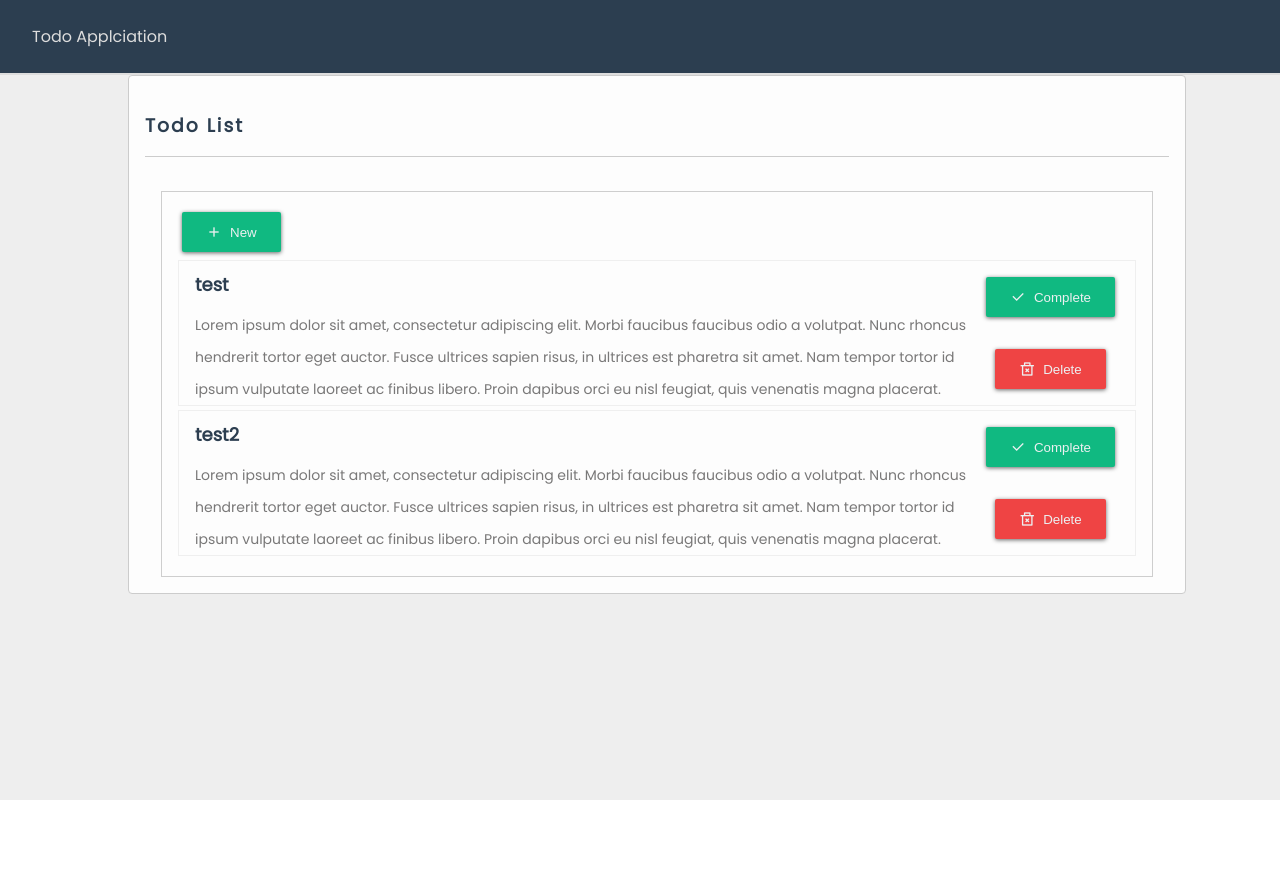
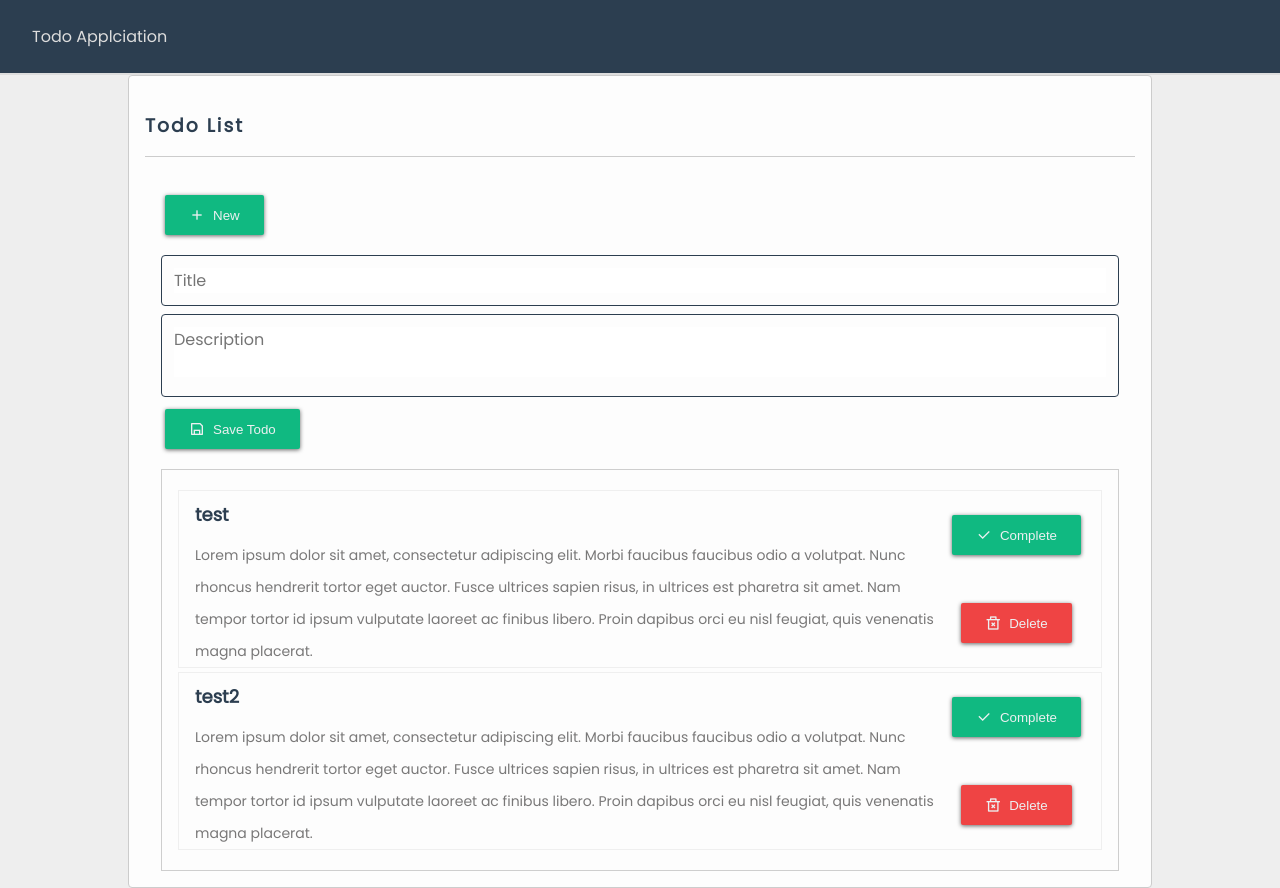
Before and after one commit to kutay-celebi/gotodo, a Vue app in the folder frontend/: page / in a window 1280 px wide. Both pictures are taken after a click on the button "New". Before the commit the page ends 800 px from the top, so only its background shows below. Built offline with nearby package versions, Linux system fonts and the light colour scheme.

Commit message:
- init todo create update - test conditional rendering - test fill todo form

```diff
--- a/frontend/src/App.vue
+++ b/frontend/src/App.vue
@@ -11,6 +11,10 @@
   color: #2c3e50;
 }
 
+* {
+  box-sizing: border-box;
+}
+
 body {
   padding: 0;
   margin: 0;
--- a/frontend/src/assets/index.css
+++ b/frontend/src/assets/index.css
@@ -75,3 +75,48 @@
 .btn.success {
     background-color: #10B981;
 }
+
+
+/*INPUT*/
+.form-field {
+    font-family: 'Poppins', Serif, serif;
+    padding: .75rem;
+    border: 1px solid #2c3e50;
+    border-radius: .250rem;
+    width: 100%;
+    margin: .5rem auto;
+}
+
+.text-input {
+    font-family: 'Poppins', Serif, serif;
+    border: 0;
+    resize: none;
+    font-size: 16px;
+    padding: 0;
+    width: 100%;
+}
+
+.text-input:focus {
+    outline: none;
+}
+
+.text-input:focus-visible {
+    outline: none;
+}
+
+
+/*ANIMATIONS*/
+
+/* fade-transform */
+.fade-transform-leave-active,
+.fade-transform-enter-active {
+    transition: all .5s;
+}
+.fade-transform-enter {
+    opacity: 0;
+    transform: translateX(-30px);
+}
+.fade-transform-leave-to {
+    opacity: 0;
+    transform: translateX(30px);
+}
--- /dev/null
+++ b/frontend/src/components/TodoCreateUpdate.vue
@@ -0,0 +1,52 @@
+<template>
+  <div class="create-update-wrapper">
+    <button id="show-container-btn" class="btn success" @click="showContainer = !showContainer">
+      <span><i class="ri-add-line"/>New</span>
+    </button>
+    <transition name="fade-transform">
+      <div v-if="showContainer">
+        <form  id="todo-form" class="todo-form" @submit.prevent="handleFormSubmit">
+          <div class="form-field">
+            <input id="todo-title" class="text-input" placeholder="Title" v-model="todoModel.title">
+          </div>
+          <div class="form-field">
+            <textarea id="todo-description" class="text-input" placeholder="Description" v-model="todoModel.description"/>
+          </div>
+
+          <button id="submit-button" class="btn success" type="submit">
+            <span><i class="ri-save-line"></i>Save Todo</span>
+          </button>
+        </form>
+      </div>
+    </transition>
+  </div>
+</template>
+
+<script lang="ts">
+import Vue from 'vue'
+import { Todo } from '@/model/Todo'
+
+export default Vue.extend({
+  name: 'TodoCreateUpdate',
+  data () {
+    return {
+      showContainer: false,
+      todoModel: {} as Todo
+    }
+  },
+  methods: {
+    handleFormSubmit () {
+      console.log(this.todoModel)
+    }
+  }
+})
+</script>
+
+<style scoped>
+.create-update-wrapper {
+}
+
+.todo-form {
+  margin: 1rem 0;
+}
+</style>
--- a/frontend/src/components/TodoList.vue
+++ b/frontend/src/components/TodoList.vue
@@ -1,8 +1,5 @@
 <template>
   <div class="todo-list-wrapper">
-    <button class="btn success">
-      <span><i class="ri-add-line"/>New</span>
-    </button>
     <ul v-if="todos && todos.length > 0">
       <li v-for="(todo,index) in todos" :key="`todo-${index}`">
         <div>
--- a/frontend/src/views/Home.vue
+++ b/frontend/src/views/Home.vue
@@ -4,6 +4,7 @@
       <span slot="title">
         Todo List
       </span>
+      <todo-create-update/>
       <todo-list v-model="todoList"/>
     </card>
   </div>
@@ -14,15 +15,22 @@ import Vue from 'vue'
 import Card from '@/components/Card.vue'
 import TodoList from '@/components/TodoList.vue'
 import { Todo } from '@/model/Todo'
+import TodoCreateUpdate from '@/components/TodoCreateUpdate.vue'
 
 export default Vue.extend({
   name: 'Home',
-  components: { TodoList, Card },
+  components: { TodoCreateUpdate, TodoList, Card },
   data () {
     return {
       todoList: [
-        { title: 'test', description: 'Lorem ipsum dolor sit amet, consectetur adipiscing elit. Morbi faucibus faucibus odio a volutpat. Nunc rhoncus hendrerit tortor eget auctor. Fusce ultrices sapien risus, in ultrices est pharetra sit amet. Nam tempor tortor id ipsum vulputate laoreet ac finibus libero. Proin dapibus orci eu nisl feugiat, quis venenatis magna placerat. ' },
-        { title: 'test2', description: 'Lorem ipsum dolor sit amet, consectetur adipiscing elit. Morbi faucibus faucibus odio a volutpat. Nunc rhoncus hendrerit tortor eget auctor. Fusce ultrices sapien risus, in ultrices est pharetra sit amet. Nam tempor tortor id ipsum vulputate laoreet ac finibus libero. Proin dapibus orci eu nisl feugiat, quis venenatis magna placerat. ' }
+        {
+          title: 'test',
+          description: 'Lorem ipsum dolor sit amet, consectetur adipiscing elit. Morbi faucibus faucibus odio a volutpat. Nunc rhoncus hendrerit tortor eget auctor. Fusce ultrices sapien risus, in ultrices est pharetra sit amet. Nam tempor tortor id ipsum vulputate laoreet ac finibus libero. Proin dapibus orci eu nisl feugiat, quis venenatis magna placerat. '
+        },
+        {
+          title: 'test2',
+          description: 'Lorem ipsum dolor sit amet, consectetur adipiscing elit. Morbi faucibus faucibus odio a volutpat. Nunc rhoncus hendrerit tortor eget auctor. Fusce ultrices sapien risus, in ultrices est pharetra sit amet. Nam tempor tortor id ipsum vulputate laoreet ac finibus libero. Proin dapibus orci eu nisl feugiat, quis venenatis magna placerat. '
+        }
       ] as Todo[]
     }
   }
```
Also changed, not shown: 1 other file (tests, documents, lock files or other folders).
